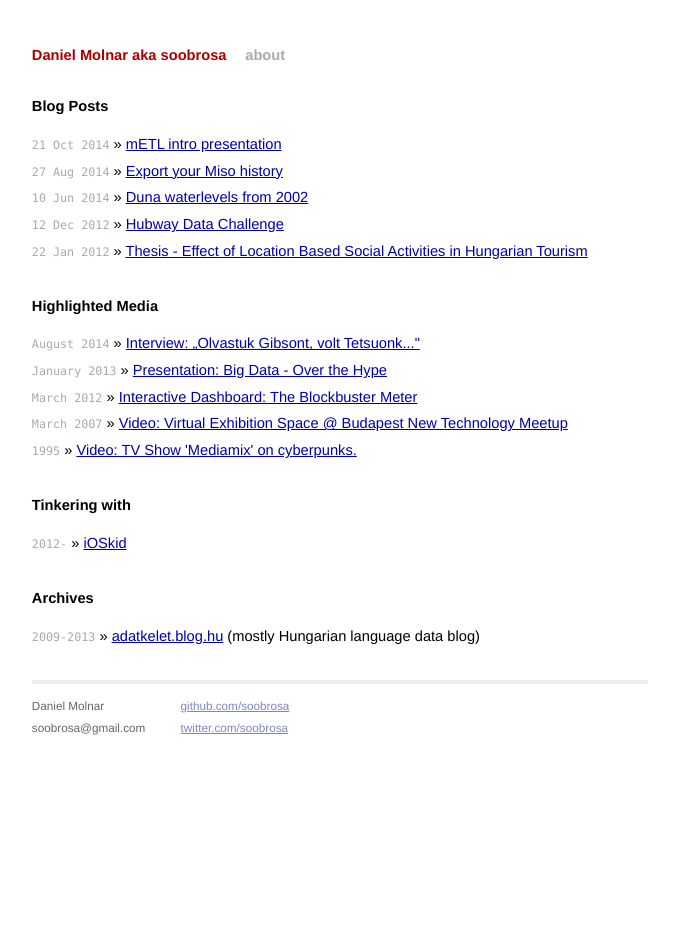
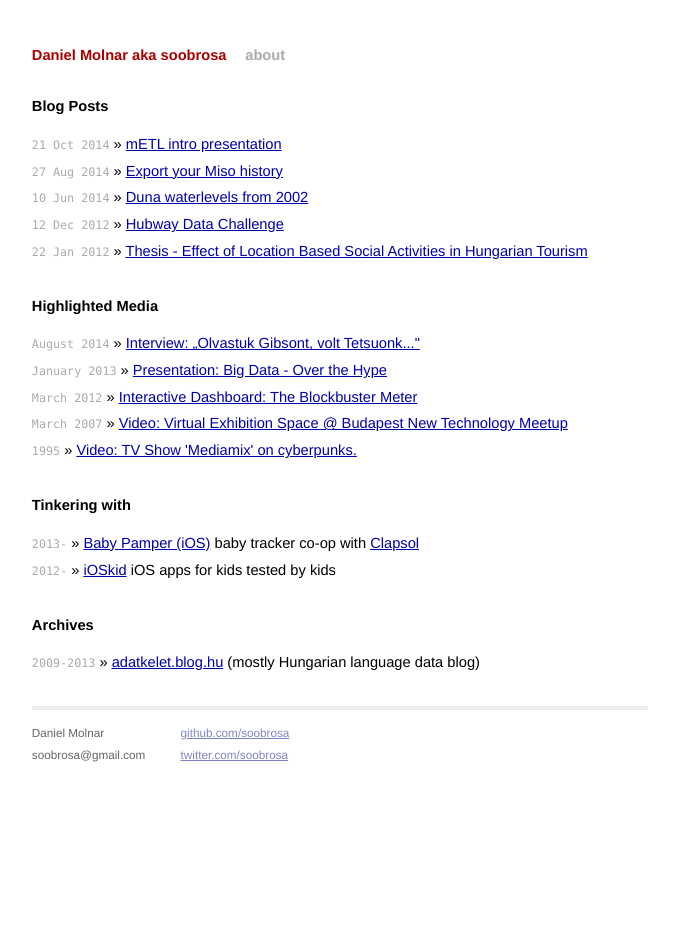
Before and after one commit to mojombo/mojombo.github.io, a Jekyll site: the page built from index.html, in a window 1280 px wide. Shown: the whole page, without its empty margins (300-979 px from the left). Built offline with Jekyll 4.4.1, drawn with Linux system fonts in a browser that asks for light colours; Markdown is read by kramdown in place of the engine named in the settings.

Commit message:
Update index.html

```diff
--- a/index.html
+++ b/index.html
@@ -22,7 +22,8 @@ title: soobrosa
 
   <h1>Tinkering with</h1>
   <ul class="posts">
-    <li><span>2012-</span> &raquo; <a href="http://ioskid.com/">iOSkid</a></li>
+    <li><span>2013-</span> &raquo; <a href="https://itunes.apple.com/us/app/baby-pamper/id881556165?mt=8">Baby Pamper (iOS)</a> baby tracker co-op with <a href="http://clapsol.com/">Clapsol</a></a></li>
+    <li><span>2012-</span> &raquo; <a href="http://ioskid.com/">iOSkid</a> iOS apps for kids tested by kids</li>
   </ul>
 
   <h1>Archives</h1>
```
